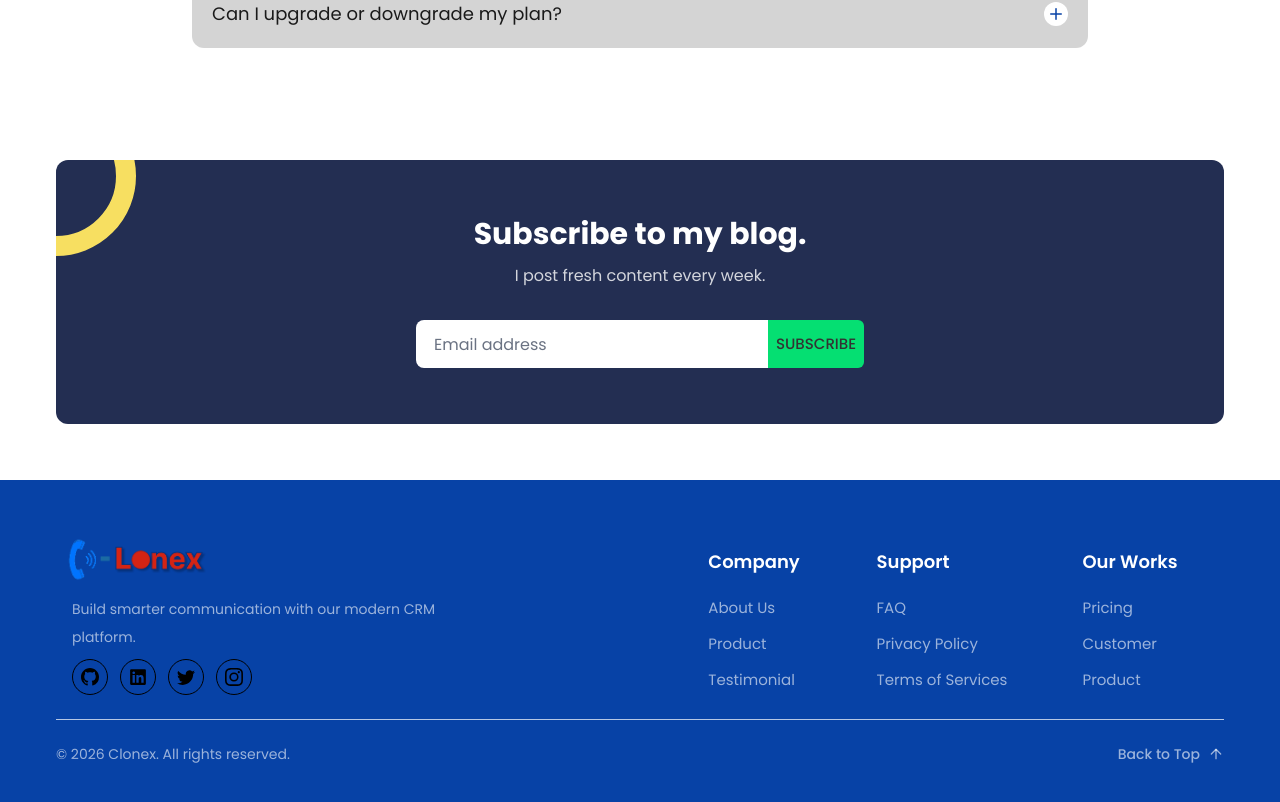
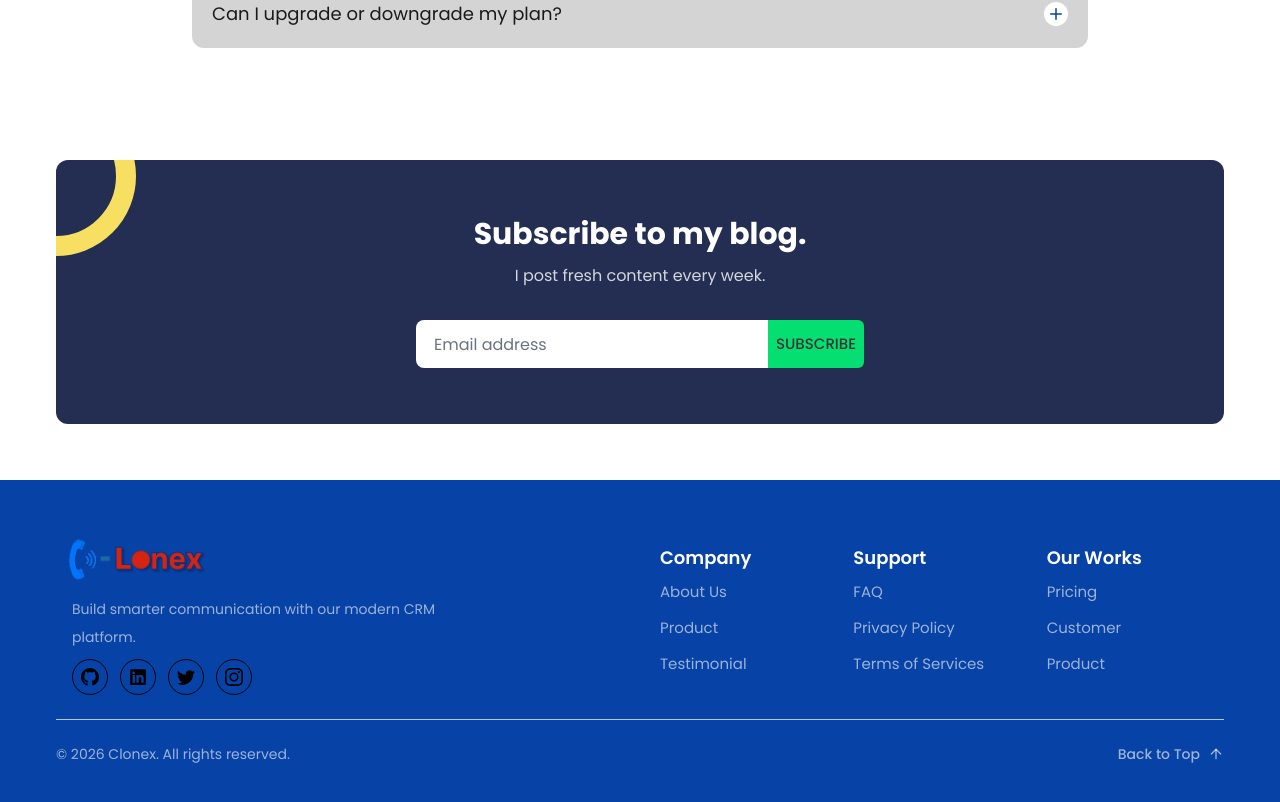
Before and after one commit to komalverma28419/Clonex, a React (Vite) app: page / in a window 1280 px wide. Shown: the part 5793-6595 px from the top of the page. Built offline with nearby package versions, Linux system fonts and the light colour scheme.

Commit message:
overall issue fixed

```diff
--- a/src/component/Footer.jsx
+++ b/src/component/Footer.jsx
@@ -91,14 +91,14 @@ const Footer = () => {
           </div>
 
           {/* Company & Resources */}
-          <div className="grid grid-cols-3 items-center justify-items-center">
+          <div className="grid grid-cols-3  gap-4 items-start justify-items-start">
             {footerLinks.map((column) => (
-            <nav key={column.title} aria-label={column.title}>
+            <nav key={column.title} aria-label={column.title} className="w-full">
 
               <h3 className="text-base sm:text-lg font-semibold text-white mt-2">
                 {column.title}
               </h3>
-              <ul className="mt-5 space-y-3">
+              <ul className="mt-2 space-y-1 sm:space-y-3">
                 {column.links.map((link) => (
                   <li key={link.name}>
                     <a href={link.href}
```
